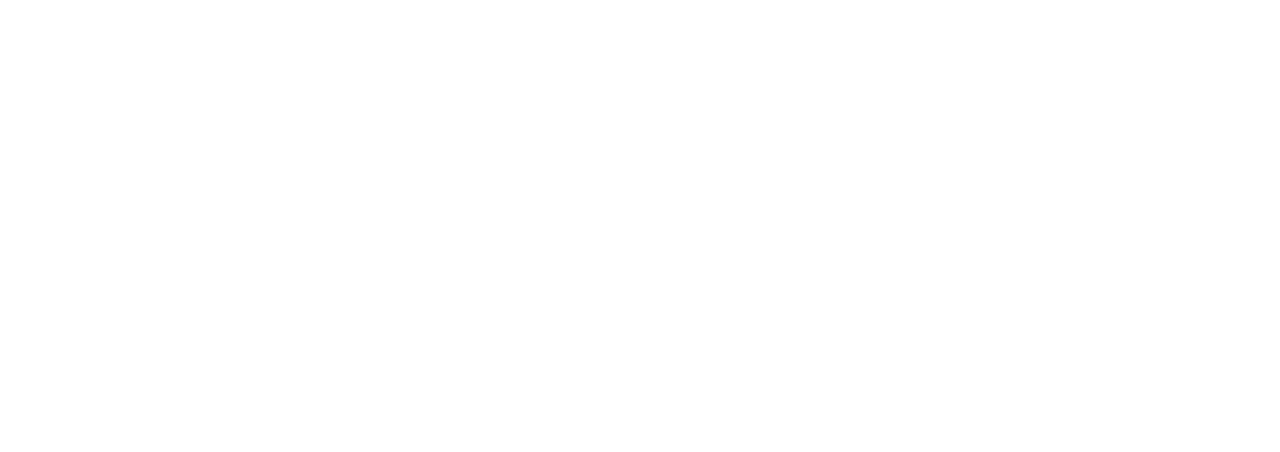
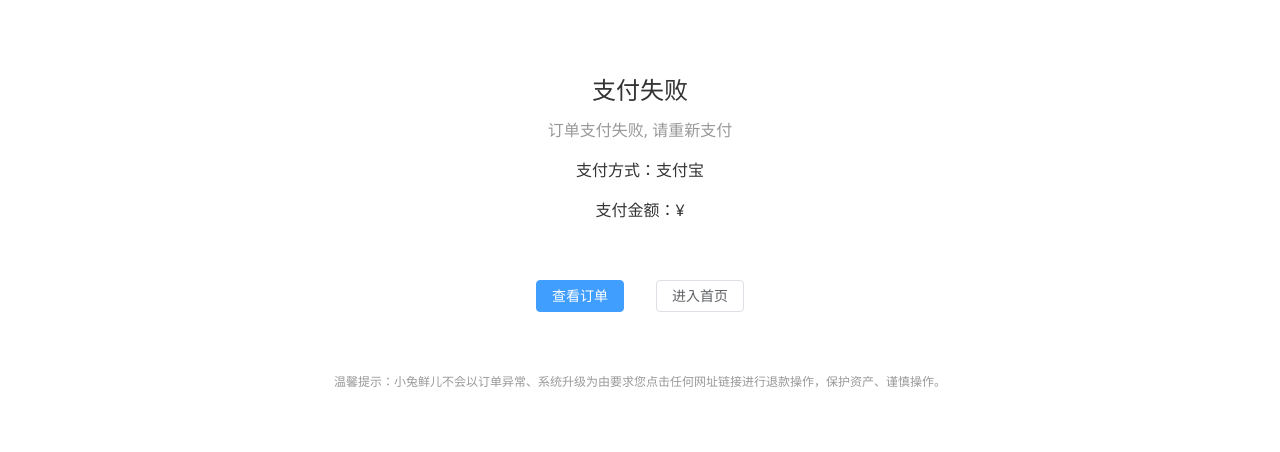
Before and after one commit to jie2005-joker/shopping-Platfoem, a Vue app: page /paycallback in a window 1280 px wide. Before the commit this address had no page. Shown: the part 235-687 px from the top of the page. Built offline with nearby package versions, Linux system fonts and the light colour scheme; no server answers; the HTML template or start-up script is replaced by a standard one.

Commit message:
订单支付&&封装支付倒计时函数

```diff
--- a/package.json
+++ b/package.json
@@ -12,6 +12,7 @@
     "@element-plus/icons-vue": "^2.3.2",
     "@vueuse/core": "^14.3.0",
     "axios": "^1.16.0",
+    "dayjs": "^1.11.20",
     "element-plus": "^2.13.7",
     "pinia": "^3.0.4",
     "pinia-plugin-persistedstate": "^4.7.1",
--- /dev/null
+++ b/src/composables/useCountDown.js
@@ -0,0 +1,29 @@
+import dayjs from 'dayjs'
+import {ref, onMounted, computed} from 'vue'
+export const useCountDown = () => {
+    // 倒计时器
+    let timer = null
+    // 响应式数据
+    const time = ref(0)
+    // 格式化时间 为 xx分xx秒
+    const formatTime = computed(() => dayjs.unix(time.value).format('mm分ss秒'))
+
+    const start = (currentTime) => {
+      time.value = currentTime
+      // 开始倒计时
+      timer = setInterval(() => {
+        time.value--
+        if (time.value <= 0) {
+          clearInterval(timer)
+          timer = null
+        }
+      }, 1000)
+      timer = setInterval(() => {
+        time.value--
+      }, 1000)
+    }
+    return {
+      formatTime,
+      start
+    }
+}
--- a/src/router/index.js
+++ b/src/router/index.js
@@ -35,6 +35,10 @@ const router = createRouter({
       {
         path: 'pay',
         component: () => import('@/views/pay/index.vue')
+      },
+      {
+        path: 'paycallback',
+        component: () => import('@/views/pay/payCallBack.vue')
       }
     ]
   },
--- a/src/views/pay/index.vue
+++ b/src/views/pay/index.vue
@@ -2,6 +2,9 @@
 import { onMounted, ref } from 'vue'
 import { getOrderDetailAPI } from '@/apis/checkout'
 import {useRoute} from 'vue-router'
+import {useCountDown} from '@/composables/useCountDown'
+const {formatTime, start} = useCountDown()
+
 const route = useRoute()
 const payInfo = ref({})
 const getOrderDetail = async () => {
@@ -13,10 +16,18 @@ const getOrderDetail = async () => {
   const res = await getOrderDetailAPI(id)
   // console.log(res)
   payInfo.value = res.result
+  // const time = start(formatTime())
+  start(payInfo.value.countdown)
 }
 onMounted(() => {
   getOrderDetail()
 })
+
+// 支付地址
+const baseURL = 'http://pcapi-xiaotuxian-front-devtest.itheima.net/'
+const backURL = 'http://127.0.0.1:5173/paycallback'
+const redirectUrl = encodeURIComponent(backURL)
+const payUrl = `${baseURL}pay/aliPay?orderId=${route.query.id}&redirect=${redirectUrl}`
 </script>
 
 
@@ -28,7 +39,7 @@ onMounted(() => {
         <span class="icon iconfont icon-queren2"></span>
         <div class="tip">
           <p>订单提交成功！请尽快完成支付。</p>
-          <p>支付还剩 <span>24分30秒</span>, 超时后将取消订单</p>
+          <p>支付还剩 <span>{{formatTime}}</span>, 超时后将取消订单</p>
         </div>
         <div class="amount">
           <span>应付总额：</span>
--- /dev/null
+++ b/src/views/pay/payCallBack.vue
@@ -0,0 +1,89 @@
+<script setup>
+import { ref , onMounted } from 'vue'
+import { useRoute } from 'vue-router'
+import {getOrderDetailAPI} from '@/apis/checkout'
+const route = useRoute()
+const payInfo = ref({})
+const getOrderDetail = async () => {
+  const id = route.query.orderId
+  if (!id) {
+    ElMessage.error('订单ID不存在')
+    return
+  }
+  const res = await getOrderDetailAPI(id)
+  // console.log(res)
+  payInfo.value = res.result
+}
+onMounted(() => {
+  getOrderDetail()
+})
+</script>
+
+
+<template>
+  <div class="xtx-pay-page">
+    <div class="container">
+      <!-- 支付结果 -->
+      <div class="pay-result">
+        <span class="iconfont icon-queren2 green" v-if="$route.query.payResult === 'true'"></span>
+        <span class="iconfont icon-shanchu red" v-else></span>
+        <p class="tit">支付{{$route.query.payResult === 'true' ? '成功' : '失败'}}</p>
+        <p class="tip">{{$route.query.payResult === 'true' ? '您的订单已成功支付,我们将尽快为您发货,收货期间请保持手机畅通' : '订单支付失败, 请重新支付'}}</p>
+        <p>支付方式：<span>支付宝</span></p>
+        <p>支付金额：<span>¥{{ payInfo.payMoney?.toFixed(2) }}</span></p>
+        <div class="btn">
+          <el-button type="primary" style="margin-right:20px">查看订单</el-button>
+          <el-button>进入首页</el-button>
+        </div>
+        <p class="alert">
+          <span class="iconfont icon-tip"></span>
+          温馨提示：小兔鲜儿不会以订单异常、系统升级为由要求您点击任何网址链接进行退款操作，保护资产、谨慎操作。
+        </p>
+      </div>
+    </div>
+  </div>
+</template>
+
+<style scoped lang="scss">
+.pay-result {
+  padding: 100px 0;
+  background: #fff;
+  text-align: center;
+  margin-top: 20px;
+
+  >.iconfont {
+    font-size: 100px;
+  }
+
+  .green {
+    color: #1dc779;
+  }
+
+  .red {
+    color: $priceColor;
+  }
+
+  .tit {
+    font-size: 24px;
+  }
+
+  .tip {
+    color: #999;
+  }
+
+  p {
+    line-height: 40px;
+    font-size: 16px;
+  }
+
+  .btn {
+    margin-top: 50px;
+  }
+
+  .alert {
+    font-size: 12px;
+    color: #999;
+    margin-top: 50px;
+  }
+}
+</style>
```
Also changed, not shown: 1 other file (tests, documents, lock files or other folders).
